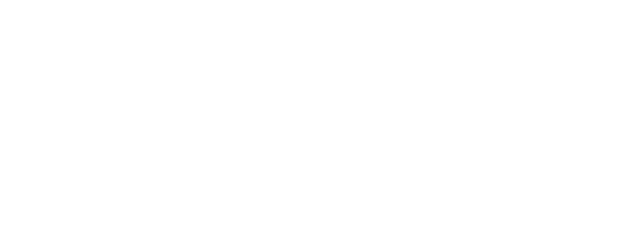
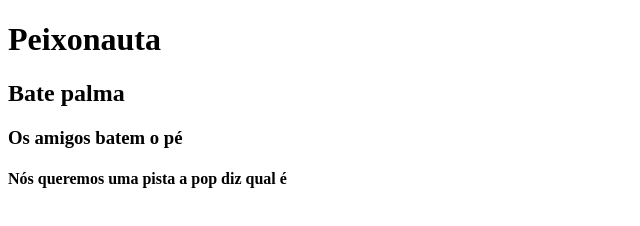
Before and after one commit to elisajapa/programacao-web-ceub, a plain HTML site: page index.html in a window 1280 px wide. Shown: the whole page, without its empty margins (0-640 px from the left). Drawn offline with Linux system fonts and the light colour scheme.

Commit message:
peixonauta

```diff
--- a/index.html
+++ b/index.html
@@ -6,6 +6,9 @@
     <title>Peixonauta</title>
 </head>
 <body>
-
+    <h1>Peixonauta</h1>
+    <h2>Bate palma</h2>
+    <h3>Os amigos batem o pé</h3>
+    <h4>Nós queremos uma pista a pop diz qual é</h4>
 </body>
 </html>
```
